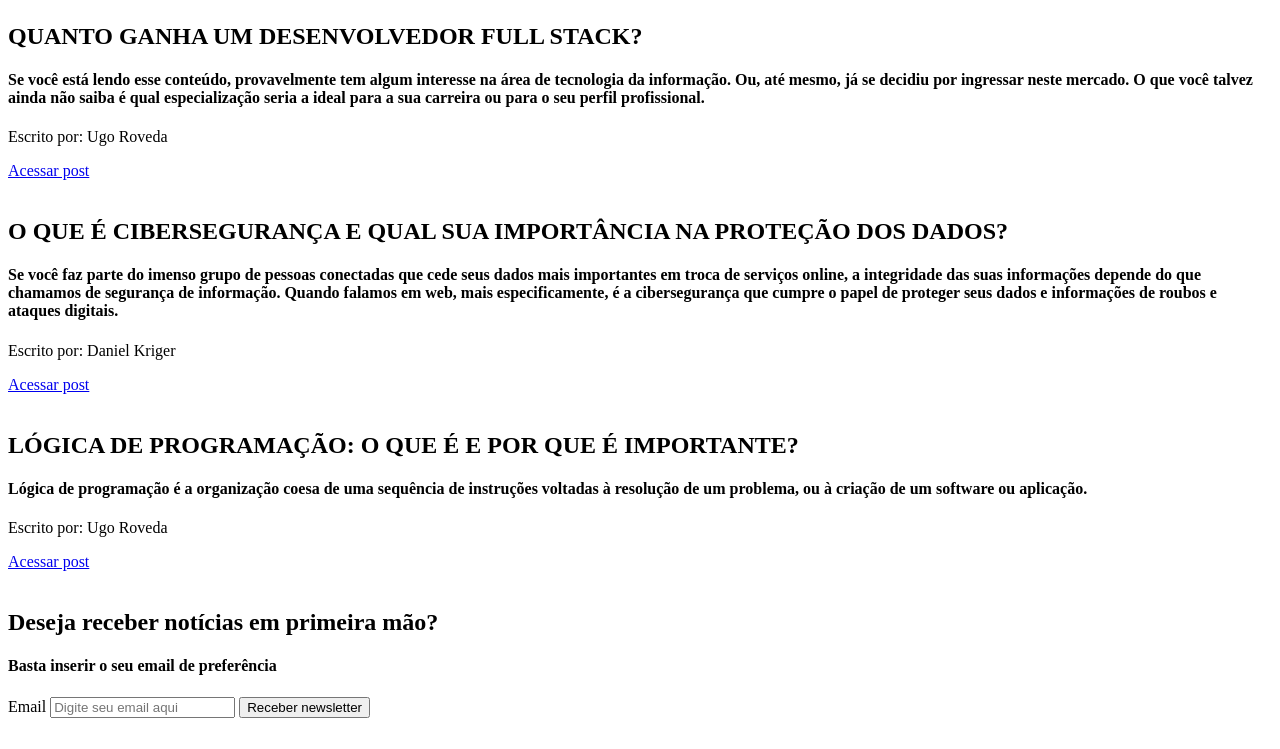
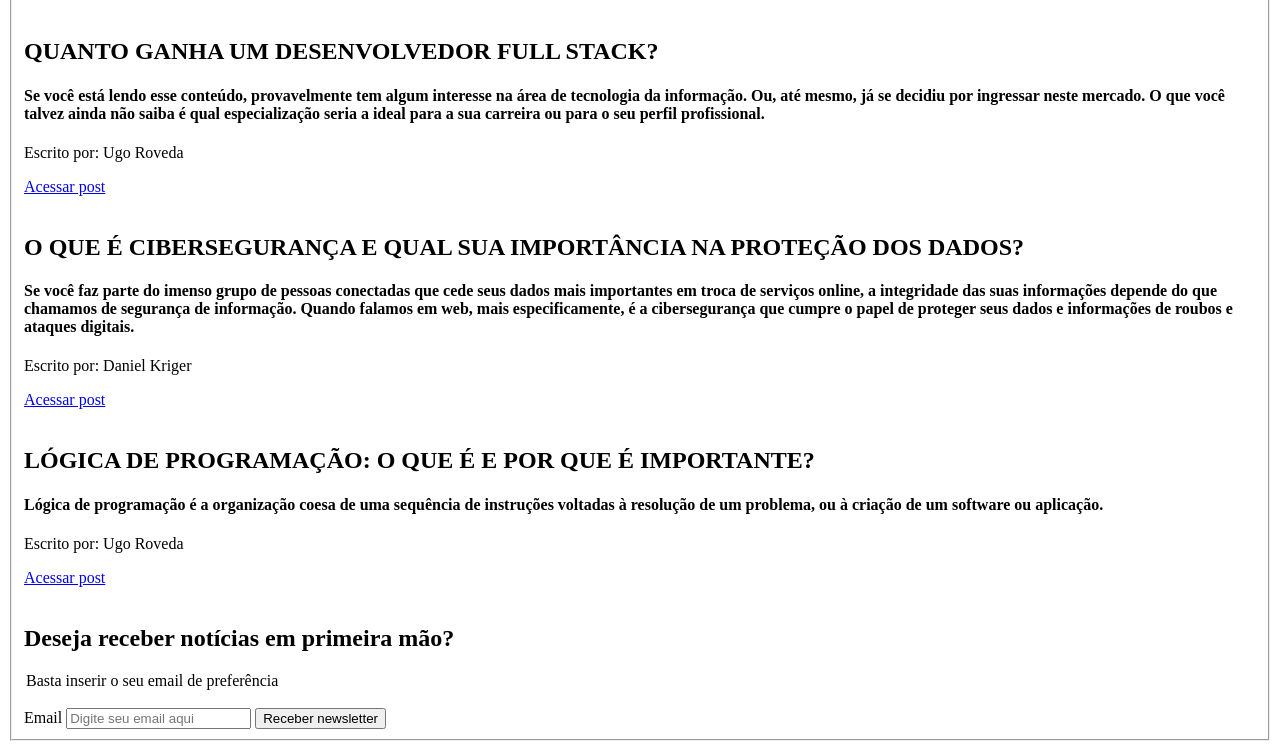
Before and after one commit to emanuelluiz01/atividades, a plain HTML site: page index.html in a window 1280 px wide. Shown: the part 95-844 px from the top of the page. Before the commit the page ends 821 px from the top, so only its background shows below. Drawn offline with Linux system fonts and the light colour scheme.

Commit message:
Ultimas alterações

```diff
--- a/index.html
+++ b/index.html
@@ -8,6 +8,7 @@
     <link rel="shortcut icon" href="https://kenzie.com.br/favicon.jpeg">
 </head>
 <body>
+    <fieldset>
     <header><h1>Blog da Kenzie</h1></header><br>
       <main>
           <section>
@@ -47,11 +48,14 @@
 <br>
       </main>
          <form>
-        <h2>Deseja receber notícias em primeira mão?</h2>
-        <h4>Basta inserir o seu email de preferência</h4>
-        <div><label for="email">Email</label>
-        <input type="text" name="email" placeholder="Digite seu email aqui" required="true" id="email" name="email">
-        <button type="submit">Receber newsletter</button></div>
+
+                <h2>Deseja receber notícias em primeira mão?</h2>
+                <legend>Basta inserir o seu email de preferência</legend><br>
+                <div><label for="email">Email</label>
+                <input type="text" name="email" placeholder="Digite seu email aqui" required="true" id="email" name="email">
+                <button type="submit">Receber newsletter</button></div>
+             </fieldset>
+
         </form>
 
 </body>
```
